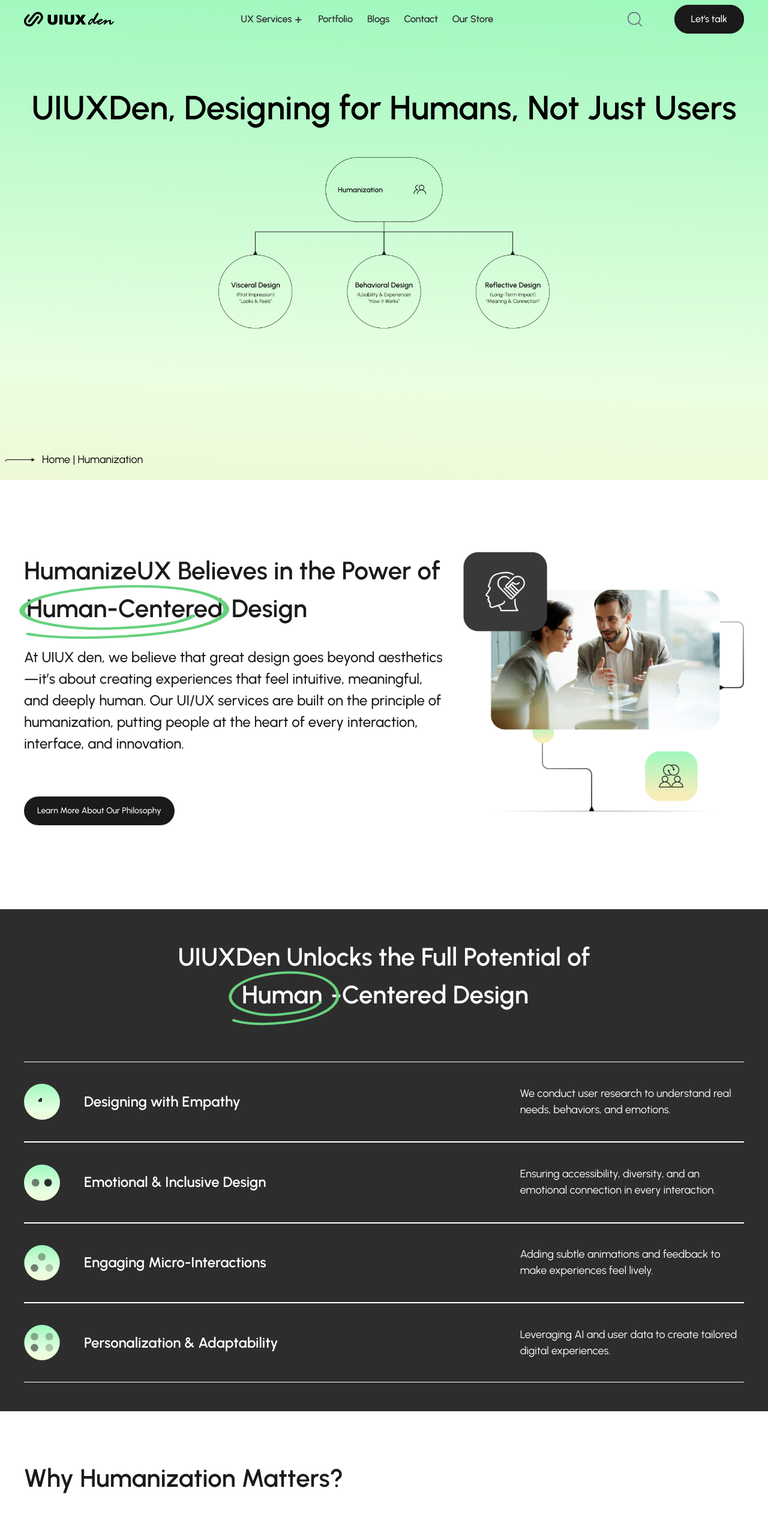
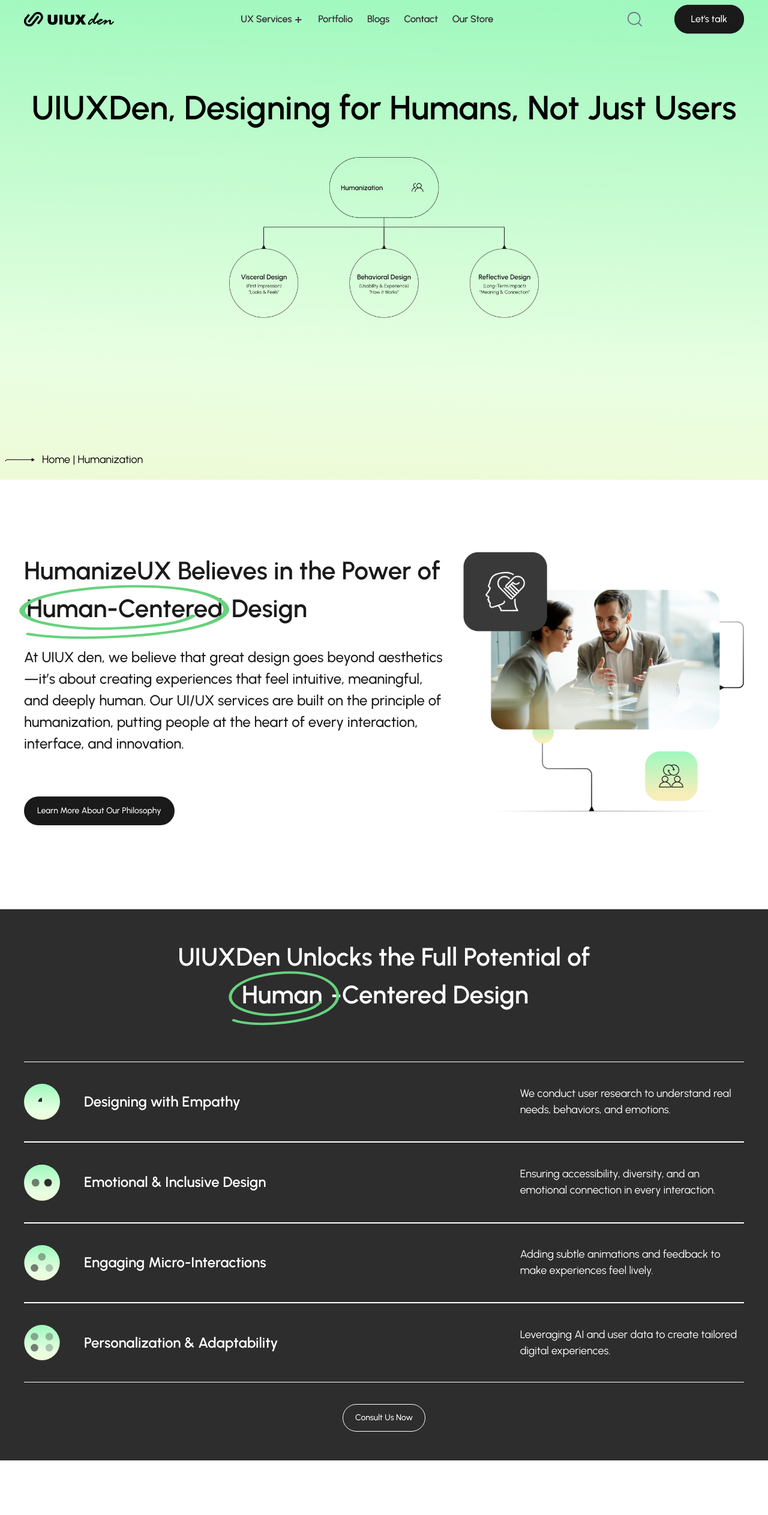
Before and after one commit to rtksng/uiuxden, a React (Vite) app: page /uiuxdenred/Humanization in a window 1280 px wide. Shown: the top 2526 px of the page at 60% size. Built offline with nearby package versions, Linux system fonts and the light colour scheme.

Commit message:
humanization-responsive-updates

```diff
--- a/src/pages/Humanization.tsx
+++ b/src/pages/Humanization.tsx
@@ -19,6 +19,7 @@ import Emothional from "../assets/humanization/emothional-icon.svg";
 import Engaging from "../assets/humanization/engaging-icon.svg";
 import Adaptability from "../assets/humanization/adaptability-icon.svg";
 import CaseStudyCarousel from "../components/Homepage/CaseStudyCarousel";
+import { Link } from "react-router-dom";
 
 const Humanization = () => {
     const consultData = {
@@ -65,7 +66,7 @@ const Humanization = () => {
                     <div className="flex flex-wrap justify-center items-center gap-4 xl:gap-6 w-full mt-4 sm:mt-[50px] lg:mt-[80px] xl:mt-[40px] 2xl:mt-[50px] ">
                         <img
                             src={Heroimage}
-                            className=" max-w-[90%] sm:max-w-[46%] h-auto"
+                            className=" max-w-[90%] sm:max-w-[46%] xl:max-w-[43%] h-auto"
                         />
                     </div>
 
@@ -157,6 +158,7 @@ const Humanization = () => {
 
 
                     </div>
+
                     <div className="border-b border-t border-white py-4 xl:py-9 ">
                         <div className="grid grid-cols-12  gap-4 lg:gap-[40px] items-center ">
                             <div className="col-span-12 lg:col-span-7  xl:col-span-8 ">
@@ -170,9 +172,7 @@ const Humanization = () => {
                                         Emotional & Inclusive Design
                                     </h5>
                                 </div>
-
                             </div>
-
                             <div className="col-span-12 lg:col-span-5  xl:col-span-4 2xl:col-span-3 ">
                                 <p className="text-[18px] text-white font-normal">
                                     Ensuring accessibility, diversity, and an emotional connection in every interaction.
@@ -230,6 +230,21 @@ const Humanization = () => {
                             </div>
                         </div>
 
+
+                    </div>
+                    <div className="flex justify-center mt-4 sm:mt-9 2xl:mt-[72px]">
+                        <Link
+                            onClick={() => {
+                                window.scrollTo(0, 0);
+                            }}
+                            to={"/contact-us"}
+                        >
+                            <Button
+                                variant="secondary"
+                                className="border !px-5 2xl:!px-[24px] !py-3 2xl:!py-[18px] text-sm 2xl:text-base border-white sm:mt-5 md:mt-0  !ring-0 white hover:text-primary-dark2 rounded-full text-white" >
+                                Consult Us Now
+                            </Button>
+                        </Link>
 
                     </div>
 
@@ -369,7 +384,7 @@ const Humanization = () => {
             <section className="transformation-bg mt-[40px] lg:mt-[0] pt-[80px] lg:pt-[100px] relative">
                 <img src={ClunkyBg} alt="image" className="transformation-img absolute" />
                 <Container>
-                    <h6 className="text-[24px] md:text-[42px] xl:text-[60px] leading-[40px] sm:leading-[65px] lg:leading-[90px] font-semibold 2xl:mb-6 text-center text-white relative ui-heading">
+                    <h6 className="text-[24px] md:text-[42px] xl:text-[60px] leading-[40px] sm:leading-[65px] lg:leading-[90px] font-semibold 2xl:mb-6 text-center text-white relative ui-heading 2xl:w-[80%] mx-auto">
                         Transforming{"  "}
                         <span className="animationStroke w-fit h-fit inline-block mx-1">
                             <SVGAnimation nameOfClass="svg-container pl-4 experiences" />{" "}
```
